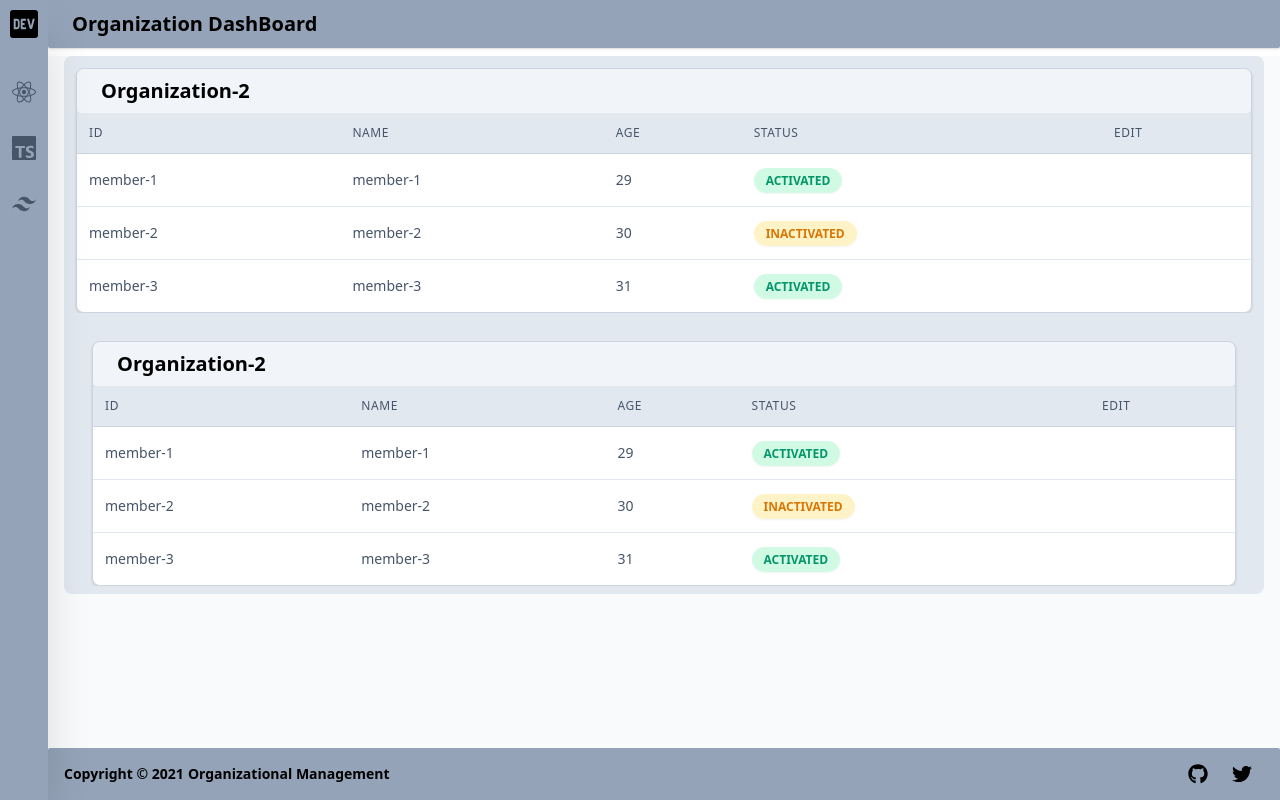
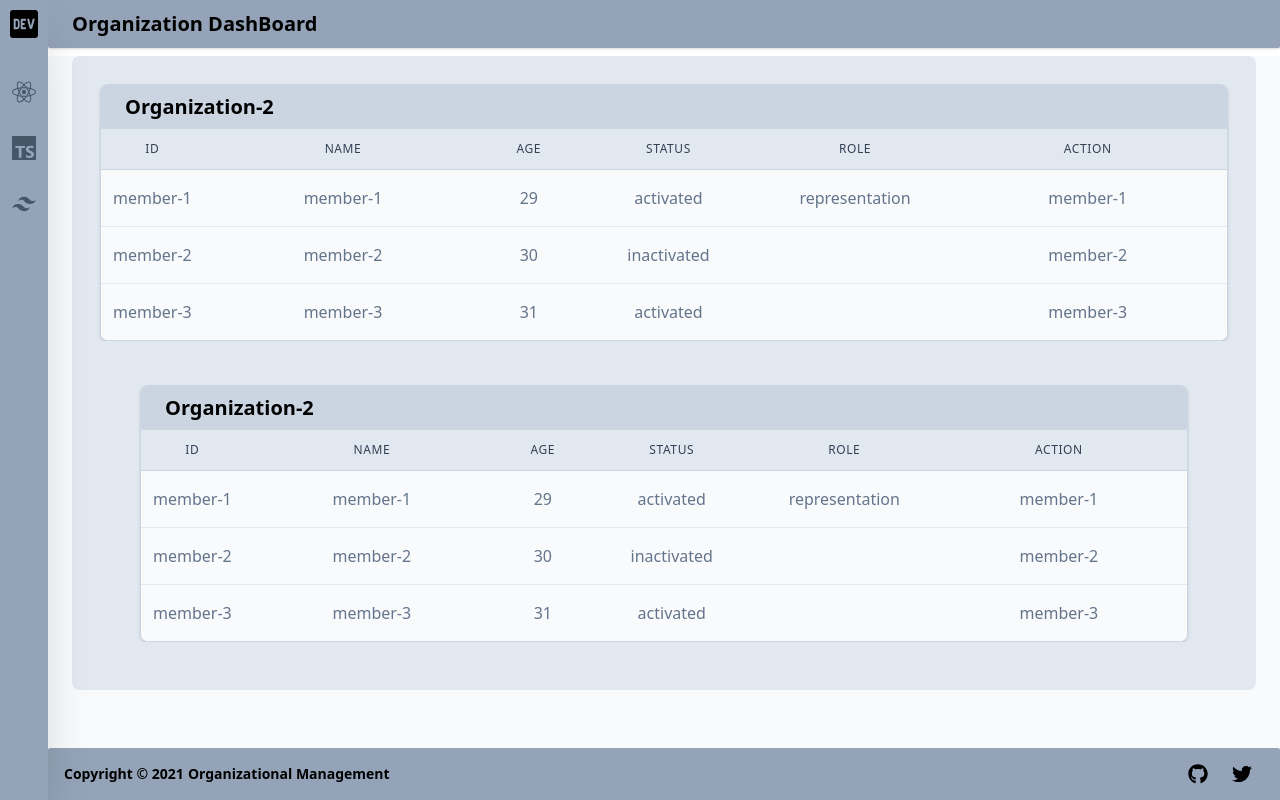
Before and after one commit to youkoucoding/organizational-management, a React (Create React App) app: page / in a window 1280 px wide. Built offline with nearby package versions, Linux system fonts and the light colour scheme.

Commit message:
style: remove react-table and refactor the table's style

```diff
--- a/package.json
+++ b/package.json
@@ -12,12 +12,10 @@
     "@types/node": "^12.0.0",
     "@types/react": "^17.0.0",
     "@types/react-dom": "^17.0.0",
-    "@types/react-table": "^7.7.7",
     "react": "^17.0.2",
     "react-dom": "^17.0.2",
     "react-icons": "^4.3.1",
     "react-scripts": "4.0.3",
-    "react-table": "^7.7.0",
     "typescript": "^4.1.2",
     "web-vitals": "^1.0.1"
   },
--- a/src/components/cards/Card.tsx
+++ b/src/components/cards/Card.tsx
@@ -4,7 +4,7 @@ import { CardTitle } from "components/cards/CardTitle";
 
 export const Card: React.FC = ({ children }) => {
   return (
-    <div className="mx-4 my-2 bg-gray-200 rounded-lg">
+    <div className="mx-6 my-2 p-4 bg-gray-200 rounded-lg">
       {/* <CardTitle title={"organization-1"} /> */}
       <div className="pl-0 pr-0">{children}</div>
     </div>
--- a/src/components/cards/CardTitle.tsx
+++ b/src/components/cards/CardTitle.tsx
@@ -1,6 +1,6 @@
 export const CardTitle = ({ title }: { title: string }) => {
   return (
-    <h3 className="shadow-lg bg-gray-100 rounded px-6 py-2 font-semibold text-xl">
+    <h3 className="shadow-lg bg-gray-300 rounded px-6 py-2 font-semibold text-xl">
       {title}
     </h3>
   );
--- /dev/null
+++ b/src/components/table/DisplayRow.tsx
@@ -0,0 +1,45 @@
+export type RowProps = {
+  id: string;
+  name: string;
+  age: number;
+  status: string;
+  role: string;
+  action?: () => void;
+};
+
+export const DisplayRow = ({ member }: { member: RowProps }) => {
+  return (
+    <tr className="w-full ">
+      <td className="w-1/12 px-3 py-4 whitespace-nowrap bg-gray-50">
+        <span className="flex items-center justify-center text-gray-500 font-medium">
+          {member.id}
+        </span>
+      </td>
+      <td className="w-3/12 px-3 py-4 whitespace-nowrap bg-gray-50">
+        <span className="flex items-center justify-center text-gray-500 font-medium">
+          {member.name}
+        </span>
+      </td>
+      <td className="w-1/12 px-3 py-4 whitespace-nowrap bg-gray-50">
+        <span className="flex items-center justify-center text-gray-500 font-medium">
+          {member.age}
+        </span>
+      </td>
+      <td className="w-1/6 px-3 py-4 whitespace-nowrap bg-gray-50">
+        <span className="flex items-center justify-center text-gray-500 font-medium">
+          {member.status}
+        </span>
+      </td>
+      <td className="w-1/6 px-3 py-4 whitespace-nowrap bg-gray-50">
+        <span className="flex items-center justify-center text-gray-500 font-medium">
+          {member.role}
+        </span>
+      </td>
+      <td className="w-3/12 px-3 py-4 whitespace-nowrap bg-gray-50">
+        <span className="flex items-center justify-center text-gray-500 font-medium">
+          {member.id}
+        </span>
+      </td>
+    </tr>
+  );
+};
--- /dev/null
+++ b/src/components/table/EditRow.tsx
@@ -0,0 +1,3 @@
+export const EditRow = () => {
+  return <div></div>;
+};
--- a/src/components/table/Table.tsx
+++ b/src/components/table/Table.tsx
@@ -1,84 +1,32 @@
 import * as React from "react";
-import { useTable } from "react-table";
 
 import { CardTitle } from "components/cards/CardTitle";
+import { TableHead } from "components/table/TableHead";
+import { DisplayRow } from "components/table/DisplayRow";
 
-interface column {
-  Header: string;
-  accessor: string;
-}
+import { RowProps } from "components/table/DisplayRow";
 
-interface TableProps {
-  columns: column[];
-  data: {
-    name: string;
-    id: string;
-    age: number;
-    status: string;
-  }[];
-}
-
-export const Table: React.FC<TableProps> = ({ columns, data }) => {
-  const { getTableProps, getTableBodyProps, headerGroups, rows, prepareRow } =
-    useTable({
-      // @ts-ignore
-      columns,
-      data,
-    });
-
+export const Table = ({ members }: { members: RowProps[] }) => {
   return (
     <div className="flex flex-col">
       <div className="mt-3 mb-2 overflow-x-auto mx-4 sm:mx-6 lg:mx-1">
         <div className="align-middle inline-block min-w-full sm:px-6 lg:px-2">
           <div className="shadow overflow-hidden border border-gray-300 sm:rounded-lg">
-            <CardTitle title="Organization-2" />
-            <table
-              {...getTableProps()}
-              className="min-w-full divide-y divide-gray-300 border-collapse"
-            >
-              <thead className="bg-gray-200">
-                {headerGroups.map((headerGroup) => (
-                  <tr {...headerGroup.getHeaderGroupProps()}>
-                    {headerGroup.headers.map((column) => (
-                      <th
-                        scope="col"
-                        className="group px-3 py-3 text-left text-xs font-medium text-gray-600 uppercase tracking-wider"
-                        {...column.getHeaderProps()}
-                      >
-                        <div className="flex items-center justify-between">
-                          {column.render("Header")}
-                        </div>
-                      </th>
-                    ))}
-                  </tr>
-                ))}
-              </thead>
-              <tbody
-                {...getTableBodyProps()}
-                className="bg-white divide-y divide-gray-200"
-              >
-                {rows.map((row, i) => {
-                  prepareRow(row);
-                  return (
-                    <tr {...row.getRowProps()}>
-                      {row.cells.map((cell) => {
-                        return (
-                          <td
-                            {...cell.getCellProps()}
-                            className="px-3 py-4 whitespace-nowrap"
-                            role="cell"
-                          >
-                            <div className="text-sm text-gray-600">
-                              {cell.render("Cell")}
-                            </div>
-                          </td>
-                        );
-                      })}
-                    </tr>
-                  );
-                })}
-              </tbody>
-            </table>
+            <form>
+              <CardTitle title="Organization-2" />
+              <table className="table-fixed min-w-full divide-y divide-gray-300 border-collapse">
+                <thead className="bg-gray-200">
+                  <TableHead />
+                </thead>
+                <tbody className="bg-white divide-y divide-gray-200">
+                  {members.map((member) => (
+                    <React.Fragment key={member.name}>
+                      <DisplayRow member={member} />
+                    </React.Fragment>
+                  ))}
+                </tbody>
+              </table>
+            </form>
           </div>
         </div>
       </div>
--- /dev/null
+++ b/src/components/table/TableHead.tsx
@@ -0,0 +1,46 @@
+import React from "react";
+
+export const TableHead = () => {
+  return (
+    <React.Fragment>
+      <tr className="w-full">
+        <th
+          scope="col"
+          className="w-1/12 px-3 py-3 text-xs font-medium text-gray-700 uppercase tracking-wider"
+        >
+          id
+        </th>
+        <th
+          scope="col"
+          className="w-3/12 px-3 py-3 text-xs font-medium text-gray-700 uppercase tracking-wider"
+        >
+          name
+        </th>
+        <th
+          scope="col"
+          className="w-1/12 px-3 py-3 text-xs font-medium text-gray-700 uppercase tracking-wider"
+        >
+          age
+        </th>
+        <th
+          scope="col"
+          className="w-1/6 px-3 py-3 text-xs font-medium text-gray-700 uppercase tracking-wider"
+        >
+          status
+        </th>
+        <th
+          scope="col"
+          className="w-1/6 px-3 py-3 text-xs font-medium text-gray-700 uppercase tracking-wider"
+        >
+          role
+        </th>
+        <th
+          scope="col"
+          className="w-3/12 px-3 py-3 text-xs font-medium text-gray-700 uppercase tracking-wider"
+        >
+          action
+        </th>
+      </tr>
+    </React.Fragment>
+  );
+};
--- a/src/container/main/Main.tsx
+++ b/src/container/main/Main.tsx
@@ -2,65 +2,43 @@ import * as React from "react";
 
 import { Card, Table, StatusPill } from "components";
 
-const getData = () => {
+import { RowProps } from "components/table/DisplayRow";
+
+const getData = (): RowProps[] => {
   const data = [
     {
       name: "member-1",
       id: "member-1",
       age: 29,
       status: "activated",
+      role: "representation",
     },
     {
       name: "member-2",
       id: "member-2",
       age: 30,
       status: "inactivated",
+      role: " ",
     },
     {
       name: "member-3",
       id: "member-3",
       age: 31,
       status: "activated",
+      role: " ",
     },
   ];
   return [...data];
 };
 
 export const Main: React.FC = () => {
-  const columns = React.useMemo(
-    () => [
-      {
-        Header: "Id",
-        accessor: "id",
-      },
-      {
-        Header: "Name",
-        accessor: "name",
-      },
-      {
-        Header: "Age",
-        accessor: "age",
-      },
-      {
-        Header: "Status",
-        accessor: "status",
-        Cell: StatusPill,
-      },
-      {
-        Header: "Edit",
-        accessor: "edit",
-      },
-    ],
-    []
-  );
-
   const data = React.useMemo(() => getData(), []);
 
   return (
     <Card>
-      <Table columns={columns} data={data} />
+      <Table members={data} />
       <Card>
-        <Table columns={columns} data={data} />
+        <Table members={data} />
       </Card>
     </Card>
   );
```
Also changed, not shown: 2 other files (tests, documents, lock files or other folders).
